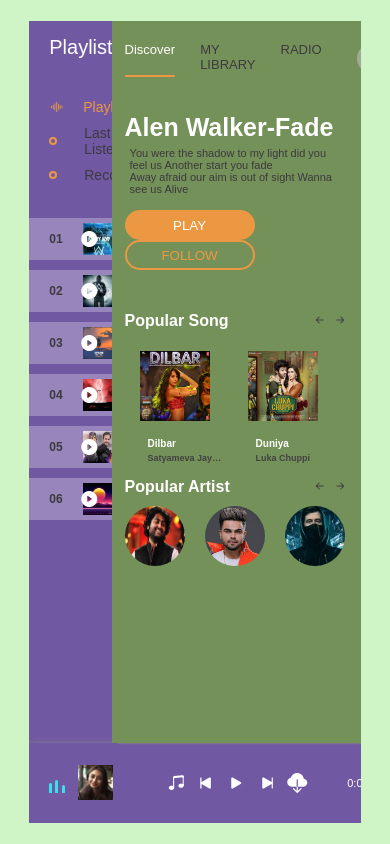
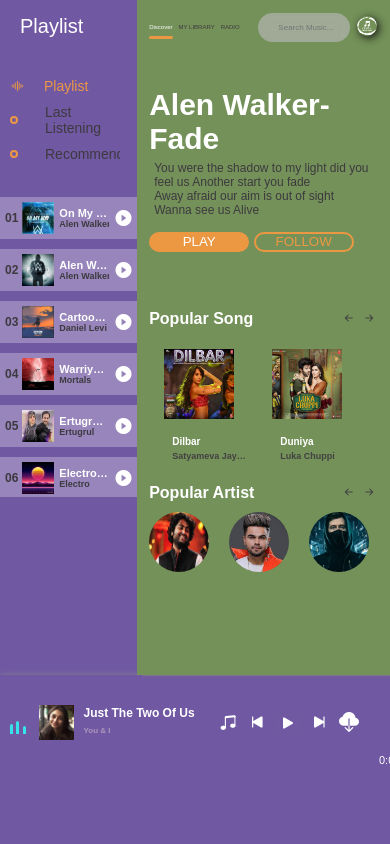
Before and after one commit to Adarsh1715/Chillux_Music, a plain HTML site: page welcome.html in a window 390 px wide. Drawn offline with nearby package versions, Linux system fonts and the light colour scheme; a web font is replaced by a local one.

Commit message:
Update style.css

```diff
--- a/style.css
+++ b/style.css
@@ -19,8 +19,8 @@ body {
 
 header {
     position: relative;
-    width: 85%;
-    height: 95%;
+    width: 100%;
+    height: 100%;
     /* border: 1px solid #fff; */
     display: flex;
     flex-wrap: wrap;
@@ -475,6 +475,7 @@ header .song_side nav ul li span {
 }
 
 header .song_side nav .search {
+    padding: 10px;
     position: relative;
     width: 40%;
     padding: 1px 10px;
@@ -503,6 +504,7 @@ header .song_side nav .search .search_results {
     border-radius: 10px;
     overflow: auto;
 }
+
 header .song_side nav .search .search_results::-webkit-scrollbar {
     display: none;
 }
@@ -524,6 +526,7 @@ header .song_side nav .search .search_results .card img {
     height: 35px;
     border-radius: 5px;
 }
+
 header .song_side nav .search .search_results .card .content {
     width: 80%;
     height: 100%;
@@ -533,6 +536,7 @@ header .song_side nav .search .search_results .card .content {
     font-weight: 600;
     color: #fff;
 }
+
 header .song_side nav .search .search_results .card .content .subtitle {
     font-size: 11px;
     color: #424242;
@@ -541,7 +545,7 @@ header .song_side nav .search .search_results .card .content .subtitle {
 
 header .song_side nav .search .bi {
     font-size: 13px;
-    padding: 3px 0px 0px 10px;
+    margin-left: 10px;
 }
 
 header .song_side nav .search input {
@@ -769,7 +773,8 @@ header .song_side .popular_artists .item li img {
 
 /* login style  */
 
-header .left_bx1 , .right_bx1 {
+header .left_bx1,
+.right_bx1 {
     position: relative;
     width: 65%;
     height: 100%;
@@ -779,11 +784,13 @@ header .left_bx1 , .right_bx1 {
     align-items: center;
     justify-content: center;
 }
+
 header .left_bx1 {
     width: 35%;
     background: #fff;
     /* box-shadow: 5px 0px 2px #ec9843; */
 }
+
 header .left_bx1 .content {
     width: 75%;
     height: auto;
@@ -791,6 +798,7 @@ header .left_bx1 .content {
     padding: 15px 20px;
     background: #fff;
 }
+
 header .left_bx1 .content .card {
     width: 100%;
     display: flex;
@@ -799,9 +807,11 @@ header .left_bx1 .content .card {
     justify-content: center;
     margin-top: 20px;
 }
+
 header .left_bx1 .content .card label {
     font-size: 14px;
 }
+
 header .left_bx1 .content .card input {
     width: 100%;
     padding: 6px 10px;
@@ -809,6 +819,7 @@ header .left_bx1 .content .card input {
     background: rgb(238, 238, 238);
     margin-top: 5px;
 }
+
 header .left_bx1 .content .submit {
     margin-top: 30px;
     padding: 8px 20px;
@@ -817,25 +828,30 @@ header .left_bx1 .content .submit {
     width: 100%;
     cursor: pointer;
 }
+
 header .left_bx1 .content .check {
     display: flex;
     align-items: center;
     margin-top: 10px;
 }
+
 header .left_bx1 .content .check span {
     margin-left: 5px;
     font-size: 13px;
 }
+
 header .left_bx1 .content p {
     margin-top: 90px;
     text-align: center;
     font-size: 13px;
 }
+
 header .left_bx1 .content p a {
     text-decoration: none;
     color: #36e2ec;
     font-weight: bold;
 }
+
 header .right_bx1 h3 {
     position: absolute;
     background: #36e2ec;
@@ -846,8 +862,208 @@ header .right_bx1 h3 {
     border-radius: 5px 0px 0px 5px;
     font-size: 13px;
 }
+
 header .right_bx1 img {
     position: absolute;
     width: 60%;
     height: 60%;
 }
+
+@media screen and (max-width: 600px) {
+    header .right_bx1 img {
+        width: 60%;
+        height: 20%;
+    }
+
+    header .menu_side {
+        width: 35%;
+    }
+
+
+    header .song_side {
+        width: 65%;
+        background: #749159;
+    }
+
+    header .song_side nav ul li {
+        font-size: 6px;
+        margin-right: 6px;
+        margin-top: -10px;
+    }
+
+    header .song_side nav .search {
+        width: 40%;
+        margin-bottom: 15px;
+    }
+
+    header .song_side nav .search .bi {
+        display: none;
+    }
+
+    header .song_side nav .search input {
+        font-size: 8px;
+        margin-top: 10px;
+        padding-left: 20px;
+        margin-bottom: 8px;
+    }
+
+    header .song_side nav .search .search_results .card {
+        width: 100%;
+        height: 30px;
+        margin-bottom: 3px;
+    }
+
+    header .song_side nav .search .search_results .card img {
+        width: 25px;
+        height: 25px;
+        border-radius: 5px;
+    }
+
+    header .song_side nav .search .search_results .card .content {
+        width: 100%;
+        height: 100%;
+        font-size: 6px;
+        font-weight: 500;
+    }
+
+    header .song_side nav .search .search_results .card .content .subtitle {
+        font-size: 6px;
+        color: #424242;
+        font-weight: 500;
+    }
+
+    header .song_side nav .user {
+        width: 20px;
+        height: 20px;
+        margin-bottom: 15px;
+        margin-left: 15px;
+    }
+
+    header .song_side .content h1 {
+        font-size: 30px;
+        font-weight: 600px;
+    }
+
+    header .song_side .content p {
+        font-size: 12px;
+        font-weight: 400;
+    }
+
+    header .song_side .content .buttons {
+        margin-top: 15px;
+    }
+
+    header .song_side .content .buttons button {
+        width: 100px;
+        height: 20px;
+    }
+
+    header .song_side .popular_song {
+        width: 90%;
+        margin-top: 40px;
+    }
+
+    header .song_side .popular_artists {
+        width: 90%;
+        margin-top: 0px;
+    }
+
+
+    header .master_play {
+        padding: 0px 10px;
+    }
+
+
+    header .master_play .wave {
+        width: 20px;
+        height: 20px;
+    }
+
+    header .menu_side,
+    .song_side {
+        width: 35%;
+        height: 80%;
+    }
+
+    header .master_play {
+        width: 100%;
+        height: 20%;
+    }
+
+    header .master_play .wave {
+        padding-bottom: 52px;
+    }
+
+    header .master_play img {
+        width: 35px;
+        height: 35px;
+        margin-bottom: 20%;
+    }
+
+    header .master_play h5 {
+        width: 6px;
+        margin-left: 10px;
+        margin-bottom: 75px;
+        font-size: 12px;
+        overflow: visible;
+    }
+
+    header .master_play h5 .subtitle {
+        font-size: 8px;
+        overflow: visible;
+    }
+
+
+    header .master_play .icon {
+        margin: -75px 0px 0px 130px;
+    }
+
+    header .menu_side .playlist {
+        margin-left: 10px;
+
+    }
+
+    header .menu_side .playlist h4 {
+        font-size: 14px;
+        font-weight: 200;
+        padding-bottom: 10px;
+        overflow: hidden;
+        width: 110px;
+    }
+
+    header .menu_side .menu_song {
+        width: 100%;
+        height: 300px;
+        /* border: 1px solid #fff;   */
+        margin-top: 25px;
+        overflow: auto;
+    }
+
+    header .menu_side .menu_song li {
+        position: relative;
+        padding: 5px 0px 5px 5px;
+    }
+
+    header .menu_side .menu_song li img {
+        width: 32px;
+        height: 32px;
+        margin-left: 4px;
+    }
+
+    header .menu_side .menu_song li h5 {
+        font-size: 11px;
+        margin-left: 5px;
+        width: 50px;
+        /* border: 1px solid #fff; */
+        overflow: hidden;
+        text-overflow: ellipsis;
+        white-space: nowrap;
+    }
+
+    header .menu_side .menu_song li .bi {
+        position: absolute;
+        right: 5px;
+    }
+
+
+}
```
